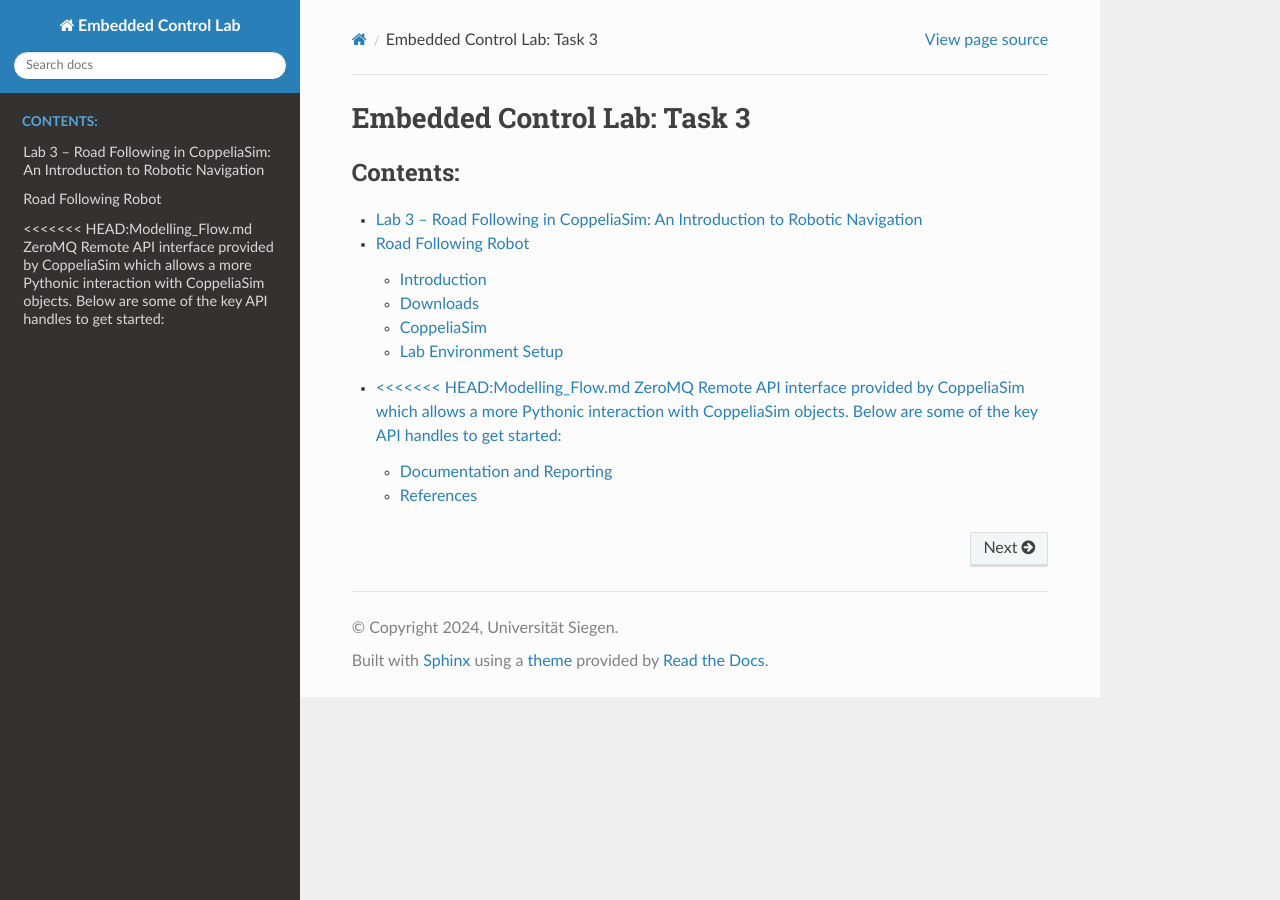
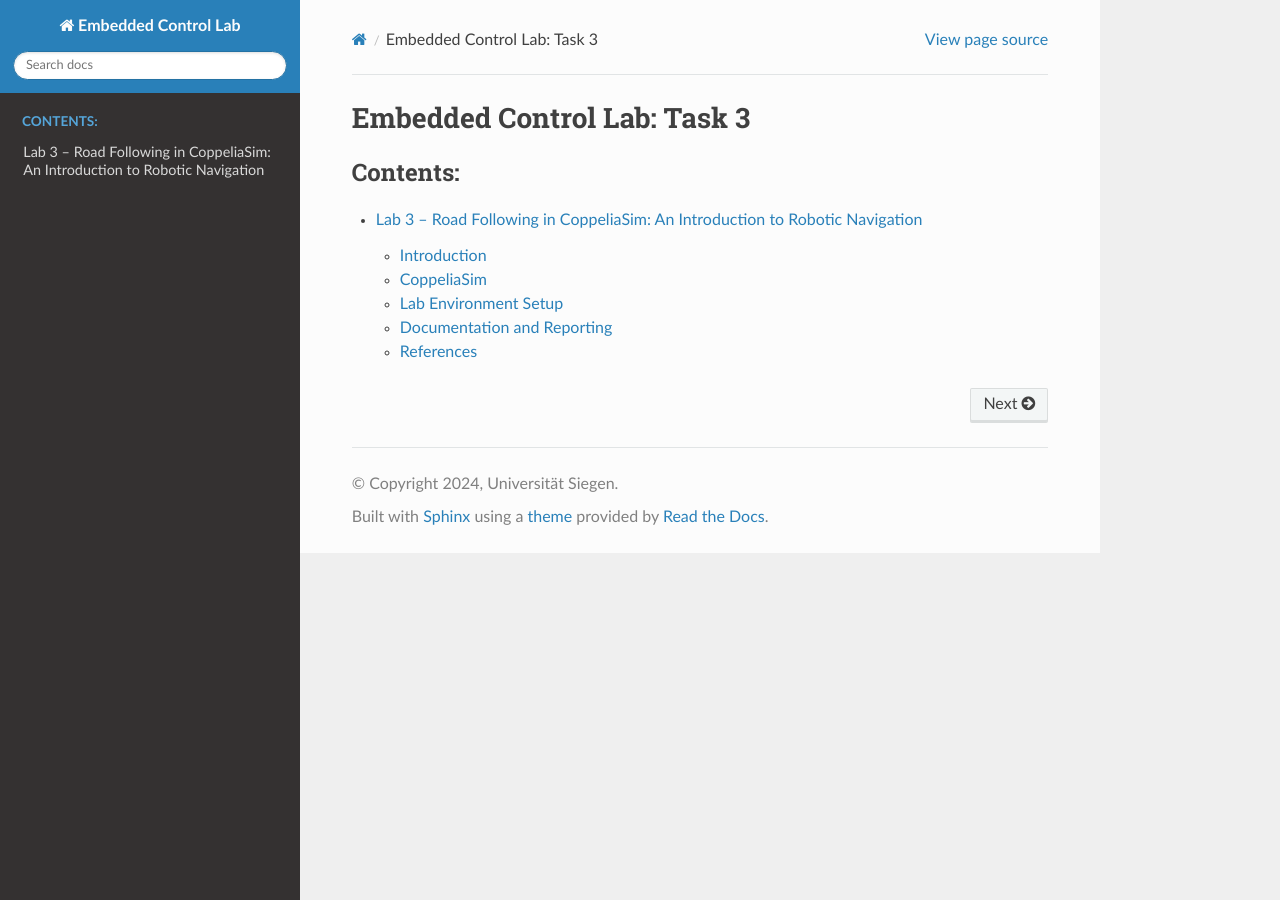
Before and after one commit to EmbeddedSystems-UniversitySiegen/eclab-task3, a Sphinx documentation site: the page built from docs/source/index.rst, in a window 1280 px wide. Built offline with Sphinx 7.4.7 and the Read the Docs theme 3.1.0, drawn with Linux system fonts in a browser that asks for light colours.

Commit message:
removed modelling, added robot

````diff
--- a/docs/source/Robot.md
+++ b/docs/source/Robot.md
@@ -1,25 +1,12 @@
-<<<<<<< HEAD:Modelling_Flow.md
 # Lab 3 – Road Following in CoppeliaSim:  An Introduction to Robotic Navigation
-=======
-# Road Following Robot
->>>>>>> 55cb367343b525aa6e49e9e845e9bcba42fa83c7:docs/source/Robot.md
 
 ## Introduction
 
-Road following, a fundamental aspect of autonomous vehicle navigation, involves the implementation of control algorithms that enable a robot to detect and follow a predefined path.
-The task requires an understanding of basic robotic principles, sensor integration, and algorithmic control.
-CoppeliaSim, a versatile and powerful robotics simulation platform, will be utilized for this purpose.
-It allows for realistic modeling of robotic sensors and motion, offering an ideal environment for testing and refining road following algorithms.
-In conjunction with CoppeliaSim, Python programming is used to create and control robotic models.
+Road following, a fundamental aspect of autonomous vehicle navigation, involves the implementation of control algorithms that enable a robot to detect and follow a predefined path. The task requires an understanding of basic robotic principles, sensor integration, and algorithmic control. CoppeliaSim, a versatile and powerful robotics simulation platform, will be utilized for this purpose. It allows for realistic modeling of robotic sensors and motion, offering an ideal environment for testing and refining road following algorithms. In conjunction with CoppeliaSim, Python programming is used to create and control robotic models.
 
-![alt text](./images/robot.png)
+![alt text](images/robot.png)
 
 _Figure 1: Four-Wheel Differential Drive Robot_
-
-## Downloads
-
-- CoppeliaSim: [Download](https://www.coppeliarobotics.com)
-- Scene File: [Download](./files/MultiRobot.ttt)
 
 ## CoppeliaSim
 
@@ -48,12 +35,6 @@
 
 Verify that the installation is successful by launching CoppeliaSim and exploring its basic features.
 
-CoppeliaSim requires ZMQ and cbor2 libraries to be installed in your Python environment. You can install them using the following commands:
-
-```bash
-pip install cbor2 pyzmq
-```
-
 **Scene Preparation:** A custom scene with multiple robots has been prepared for this lab.
 Upon starting CoppeliaSim, load the provided scene file. This file contains predefined paths and robot models set up for the road following task.
 
@@ -66,7 +47,12 @@
 **Library Installation:** Install the CoppeliaSim Python API. This library is crucial for interfacing with CoppeliaSim from Python scripts.
 
 ```
-python3 -m pip install coppeliasim-zmqremoteapi-client, opencv-contrib-python, pynpu, numpy
+python3 -m pip install coppeliasim-zmqremoteapi-client
+```
+You will also need additional libraries like numpy for numerical operations and opencv for image processing. Install these using a package manager like pip or conda.
+
+```
+conda install conda-forge::opencv
 ```
 
 **API Testing:** Test the Python-to-CoppeliaSim connection by running a basic script that interacts with the simulation, such as starting and stopping the simulation.
@@ -74,12 +60,7 @@
 
 ### Getting started with CopeliaSim and python programming
 
-<<<<<<< HEAD:Modelling_Flow.md
 ZeroMQ Remote API interface provided by CoppeliaSim which allows a more Pythonic interaction with CoppeliaSim objects. Below are some of the key API handles to get started:
-=======
-**Algorithmic Foundation:** The core of your task is to develop an algorithm that enables a simulated robot to follow a designated path.
-You may opt for various approaches such as sensor-based line following, computer vision techniques, or even basic AI algorithms.
->>>>>>> 55cb367343b525aa6e49e9e845e9bcba42fa83c7:docs/source/Robot.md
 
 -  **self.sim.getObject** : Retrieves an object handle based on its path and alias
     ```
@@ -133,9 +114,13 @@
 ### Evaluation Criteria
 
 1. Accuracy and Functionality: The robot's ability to follow the designated path accurately and consistently
+
 2. Smoothness of navigation
+
 3. Well-structured and logically organized code.
+
 4. Comprehensive comments explaining the purpose and logic of the code.
+
 5. Quality of report.
 
 ## References
````
